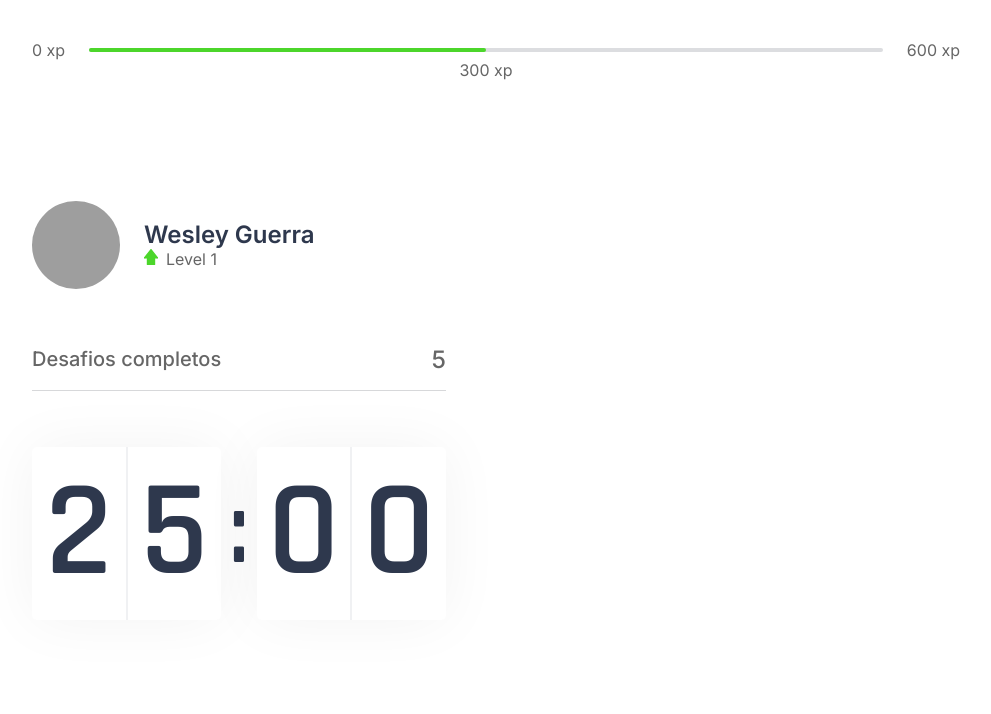
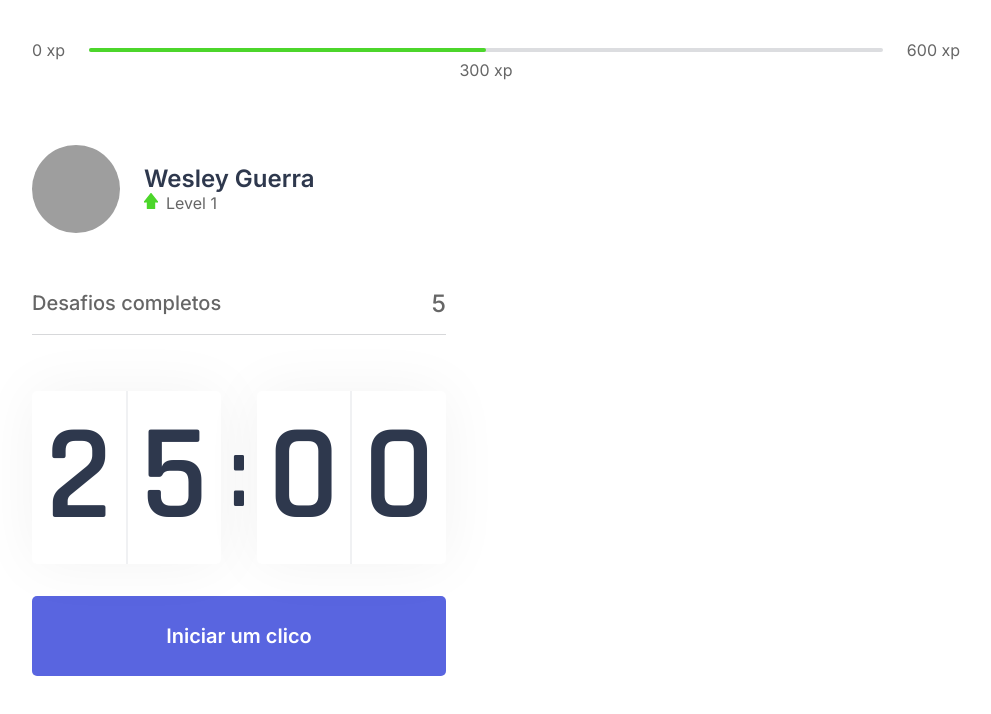
Before and after one commit to Wesleygmssa/moveit-next, a Next.js app: page / in a window 1280 px wide. Shown: the top 714 px of the page, without its empty margins (144-1135 px from the left). Built offline with nearby package versions, Linux system fonts and the light colour scheme; grey boxes are pictures that could not be loaded.

Commit message:
create button

```diff
--- /dev/null
+++ b/src/components/Button/index.tsx
@@ -0,0 +1,13 @@
+import react from 'react';
+import { Container } from './styles';
+
+const Button: React.FC = ({ children }) => {
+
+    return (
+        <Container>
+            {children}
+        </Container>
+    )
+}
+
+export default Button;
--- /dev/null
+++ b/src/components/Button/styles.ts
@@ -0,0 +1,25 @@
+import styled from 'styled-components';
+
+export const Container = styled.button`
+    width:100%;
+    height: 5rem;
+    margin-top: 2rem;
+
+
+    display: flex;
+    align-items: center;
+    justify-content: center;
+    border: 0;
+    border-radius: 5px;
+
+    background: var(--blue);
+    color:var(--white);
+
+    font-size: 1.25rem;
+    font-weight: 600;
+    transition: background-color 0.2s;
+
+    &:hover{
+        background: var(--blue-dark);
+    }
+`;
--- a/src/components/Countdown/index.tsx
+++ b/src/components/Countdown/index.tsx
@@ -1,9 +1,11 @@
 import react from 'react';
+import Button from '../Button';
 import { Container } from './styles';
 
 const Countdown: React.FC = () => {
 
     return (
+        <>
             <Container>
                 <div>
                     <span>2</span>
@@ -14,7 +16,10 @@ const Countdown: React.FC = () => {
                     <span>0</span>
                     <span>0</span>
                 </div>
+
             </Container>
+            <Button>Iniciar um clico</Button>
+        </>
     )
 }
 
--- a/src/components/ExperienceBar/index.tsx
+++ b/src/components/ExperienceBar/index.tsx
@@ -1,5 +1,5 @@
 import React from 'react';
-import { Header } from './styles'
+import { Header } from './styles';
 
 export const ExperienceBar: React.FC = () => {
     return (
--- a/src/pages/_document.tsx
+++ b/src/pages/_document.tsx
@@ -5,6 +5,7 @@ export default class MyDocument extends Document {
         return (
             <Html>
                 <Head>
+                    <link rel="shortcut icon" href="favicon.png" type="image/png" />
                     <link rel="preconnect" href="https://fonts.gstatic.com" />
                     <link href="https://fonts.googleapis.com/css2?family=Inter:wght@400;500;600&family=Rajdhani:wght@600&display=swap"
                         rel="stylesheet" />
@@ -14,6 +15,6 @@ export default class MyDocument extends Document {
                     <NextScript />
                 </body>
             </Html>
-        )
+        );
     }
 }
--- a/src/pages/index.tsx
+++ b/src/pages/index.tsx
@@ -5,8 +5,6 @@ import { Profile } from "../components/Profile";
 import GlobalStyled from "../styles/global";
 import { Container } from "./styles";
 import Head from 'next/head';
-
-
 
 export default function Home() {
   return (
--- a/src/pages/styles.ts
+++ b/src/pages/styles.ts
@@ -18,7 +18,7 @@ export const Container = styled.div`
         grid-template-columns: 1fr 1fr;
         gap: 6.25rem;
         align-content: center;
-        align-items: center;
+
     }
 
 `;
```
Lines whose indentation alone changed are shown as unchanged.
